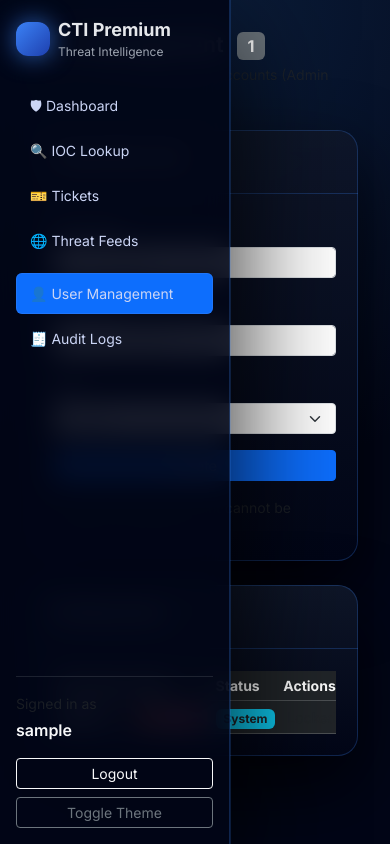
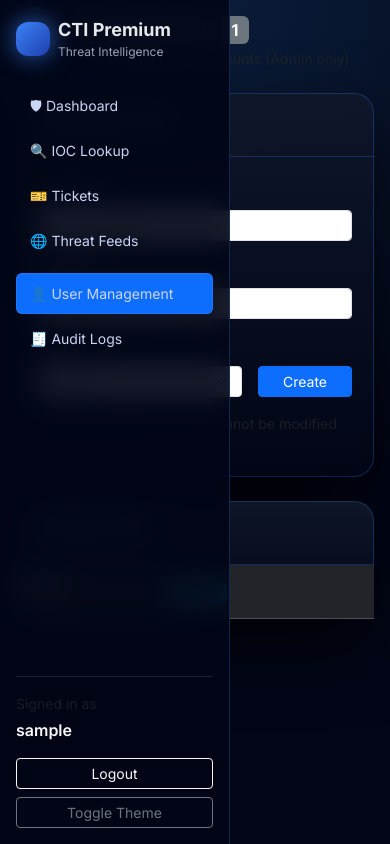
Before and after one commit to amalnathtk93-bit/cti_dashboard, a Flask app: page /auth/admin/users in a window 390 px wide. Run offline with Flask 3, Linux system fonts and the light colour scheme; the visitor is signed in with stand-in values (Sample User, id 1).

Commit message:
Admin user management UI + role update + mobile fix

```diff
--- a/static/css/premium-enhance.css
+++ b/static/css/premium-enhance.css
@@ -9,18 +9,21 @@
 }
 
 /* =====================
-   GLASS EFFECTS
+   GLASS EFFECTS (DESKTOP ONLY)
 ===================== */
+@media (min-width: 992px) {
   .panel,
   .kpi-card,
   .sidebar {
     backdrop-filter: blur(14px);
     -webkit-backdrop-filter: blur(14px);
   }
+}
 
 /* =====================
-   SUBTLE HOVER LIFT
+   SUBTLE HOVER LIFT (DESKTOP ONLY)
 ===================== */
+@media (hover: hover) and (pointer: fine) {
   .panel,
   .kpi-card {
     transition: transform 0.25s ease, box-shadow 0.25s ease;
@@ -33,10 +36,15 @@
       inset 0 0 0 1px var(--border-soft),
       0 35px 90px rgba(0,0,0,0.75);
   }
+}
 
 /* =====================
-   KPI ACCENT BAR
+   KPI ACCENT BAR (FIXED)
 ===================== */
+.kpi-card {
+  position: relative;
+}
+
 .kpi-card::before {
   content: "";
   position: absolute;
@@ -47,8 +55,9 @@
 }
 
 /* =====================
-   SIDEBAR POLISH
+   SIDEBAR POLISH (DESKTOP ONLY)
 ===================== */
+@media (min-width: 992px) {
   .sidebar {
     box-shadow:
       0 0 0 1px rgba(59,130,246,0.2),
@@ -79,6 +88,7 @@
   .sidebar-link:hover::after {
     opacity: 1;
   }
+}
 
 /* =====================
    HEADER TEXT GLOW
@@ -88,7 +98,7 @@
 }
 
 /* =====================
-   MAP DEPTH
+   MAP DEPTH (SAFE)
 ===================== */
 .map-container {
   position: relative;
@@ -101,7 +111,7 @@
   border-radius: 16px;
   pointer-events: none;
   box-shadow:
-    inset 0 0 80px rgba(59,130,246,0.18),
+    inset 0 0 60px rgba(59,130,246,0.18),
     inset 0 0 0 1px rgba(59,130,246,0.25);
 }
 
@@ -109,33 +119,36 @@
    STATUS DOT GLOW
 ===================== */
 .status-dot.ok {
-  box-shadow: 0 0 10px rgba(34,197,94,0.8);
+  box-shadow: 0 0 8px rgba(34,197,94,0.7);
 }
 
 .status-dot.warn {
-  box-shadow: 0 0 10px rgba(234,179,8,0.8);
+  box-shadow: 0 0 8px rgba(234,179,8,0.7);
 }
 
 .status-dot.danger {
-  box-shadow: 0 0 10px rgba(239,68,68,0.8);
+  box-shadow: 0 0 8px rgba(239,68,68,0.7);
 }
 
 /* =====================
-   BUTTON POLISH
+   BUTTON POLISH (SAFE)
 ===================== */
+@media (hover: hover) {
   button,
   .btn {
-  transition: all 0.2s ease;
+    transition: transform 0.2s ease;
   }
 
   button:hover,
   .btn:hover {
     transform: translateY(-1px);
   }
+}
 
 /* =====================
-   SCROLLBAR (DESKTOP)
+   SCROLLBAR (DESKTOP ONLY)
 ===================== */
+@media (min-width: 992px) {
   ::-webkit-scrollbar {
     width: 8px;
   }
@@ -147,6 +160,7 @@
   ::-webkit-scrollbar-thumb {
     background: linear-gradient(#1e40af, #3b82f6);
     border-radius: 6px;
+  }
 }
 
 /* =====================
--- a/static/css/style.css
+++ b/static/css/style.css
@@ -118,14 +118,6 @@
   box-shadow:
     inset 0 0 0 1px var(--border-accent),
     0 20px 50px rgba(0,0,0,0.6);
-  transition: transform 0.3s ease, box-shadow 0.3s ease;
-}
-
-.kpi-card:hover {
-  transform: translateY(-6px);
-  box-shadow:
-    inset 0 0 0 1px var(--primary),
-    0 30px 70px rgba(0,0,0,0.8);
 }
 
 .kpi-label {
@@ -134,7 +126,7 @@
 }
 
 .kpi-value {
-  font-size: 36px;
+  font-size: 32px;
   font-weight: 700;
   margin-top: 4px;
 }
@@ -152,7 +144,6 @@
   box-shadow:
     inset 0 0 0 1px var(--border-accent),
     0 30px 70px rgba(0,0,0,0.7);
-  animation: fadeUp 0.6s ease;
 }
 
 .panel-header {
@@ -188,7 +179,13 @@
     inset 0 0 80px rgba(59,130,246,0.25),
     0 20px 60px rgba(0,0,0,0.6);
   overflow: hidden;
-  position: relative;
+}
+
+/* =====================
+   TABLE SAFETY
+===================== */
+.table-responsive {
+  overflow-x: auto;
 }
 
 /* =====================
@@ -218,16 +215,32 @@
 .status-dot.danger { background: var(--danger); }
 
 /* =====================
-   RESPONSIVE
+   MOBILE FIXES (IMPORTANT)
 ===================== */
-@media (max-width: 1200px) {
+@media (max-width: 992px) {
+  .sidebar {
+    display: none;
+  }
+
   .main-panel {
     margin-left: 0;
     width: 100%;
   }
 
-  .sidebar {
-    display: none;
+  .main-inner {
+    padding: 16px;
+  }
+
+  .kpi-value {
+    font-size: 26px;
+  }
+
+  .map-container {
+    height: 280px;
+  }
+
+  h1, h2 {
+    font-size: 16px;
   }
 }
 
@@ -244,14 +257,3 @@
     transform: translateY(0);
   }
 }
-/* Mobile screen fix */
-@media (max-width: 768px) {
-  .sidebar {
-    display: none;
-  }
-
-  .main-panel {
-    width: 100%;
-    margin-left: 0;
-  }
-}
--- a/templates/admin_users.html
+++ b/templates/admin_users.html
@@ -4,7 +4,7 @@
 {% block content %}
 
 <!-- ===== PAGE HEADER ===== -->
-<div class="d-flex justify-content-between align-items-center mb-4">
+<div class="d-flex flex-column flex-md-row justify-content-between align-items-md-center mb-4 gap-2">
   <div>
     <h1 class="h4 fw-semibold mb-1">
       User Management
@@ -36,7 +36,7 @@
     <form method="POST" class="row g-3">
       <input type="hidden" name="action" value="create">
 
-      <div class="col-md-4">
+      <div class="col-12 col-md-4">
         <label class="form-label small">Username</label>
         <input type="text"
                name="username"
@@ -45,7 +45,7 @@
                required>
       </div>
 
-      <div class="col-md-4">
+      <div class="col-12 col-md-4">
         <label class="form-label small">Password</label>
         <input type="password"
                name="password"
@@ -54,7 +54,7 @@
                required>
       </div>
 
-      <div class="col-md-3">
+      <div class="col-8 col-md-3">
         <label class="form-label small">Role</label>
         <select name="role" class="form-select form-select-sm">
           <option value="analyst">Analyst</option>
@@ -62,7 +62,7 @@
         </select>
       </div>
 
-      <div class="col-md-1 d-flex align-items-end">
+      <div class="col-4 col-md-1 d-flex align-items-end">
         <button class="btn btn-primary btn-sm w-100">
           Create
         </button>
@@ -81,12 +81,12 @@
   <div class="panel-header">
     <h2 class="panel-title">Existing Users</h2>
   </div>
-  <div class="panel-body">
+  <div class="panel-body p-0">
 
     {% if users %}
     <div class="table-responsive">
       <table class="table table-dark table-sm align-middle mb-0">
-        <thead>
+        <thead class="d-none d-md-table-header-group">
           <tr class="text-muted small">
             <th>Username</th>
             <th>Role</th>
@@ -98,21 +98,25 @@
 
         {% for u in users %}
           <tr>
-            <td class="fw-semibold">{{ u.username }}</td>
+            <!-- USERNAME -->
+            <td class="fw-semibold">
+              {{ u.username }}
+              <div class="d-md-none text-muted small">
+                Role: {{ u.role }}
+              </div>
+            </td>
 
-            <!-- ROLE -->
-            <td>
+            <!-- ROLE (DESKTOP) -->
+            <td class="d-none d-md-table-cell">
               {% if u.username != "admin" and u.id != current_user.id %}
                 <form method="POST"
                       action="{{ url_for('auth.update_user_role', user_id=u.id) }}"
                       class="d-flex gap-2">
                   <select name="role" class="form-select form-select-sm">
-                    <option value="analyst"
-                      {% if u.role == "analyst" %}selected{% endif %}>
+                    <option value="analyst" {% if u.role == "analyst" %}selected{% endif %}>
                       Analyst
                     </option>
-                    <option value="admin"
-                      {% if u.role == "admin" %}selected{% endif %}>
+                    <option value="admin" {% if u.role == "admin" %}selected{% endif %}>
                       Admin
                     </option>
                   </select>
@@ -122,9 +126,9 @@
                 </form>
               {% else %}
                 {% if u.role == "admin" %}
-                  <span class="badge bg-danger">👑 Admin</span>
+                  <span class="badge bg-danger">Admin</span>
                 {% else %}
-                  <span class="badge bg-secondary">👤 Analyst</span>
+                  <span class="badge bg-secondary">Analyst</span>
                 {% endif %}
               {% endif %}
             </td>
@@ -138,7 +142,7 @@
               {% endif %}
             </td>
 
-            <!-- DELETE -->
+            <!-- ACTIONS -->
             <td class="text-end">
               {% if u.username != "admin" and u.id != current_user.id %}
                 <form method="POST"
```
Lines whose indentation alone changed are shown as unchanged.
